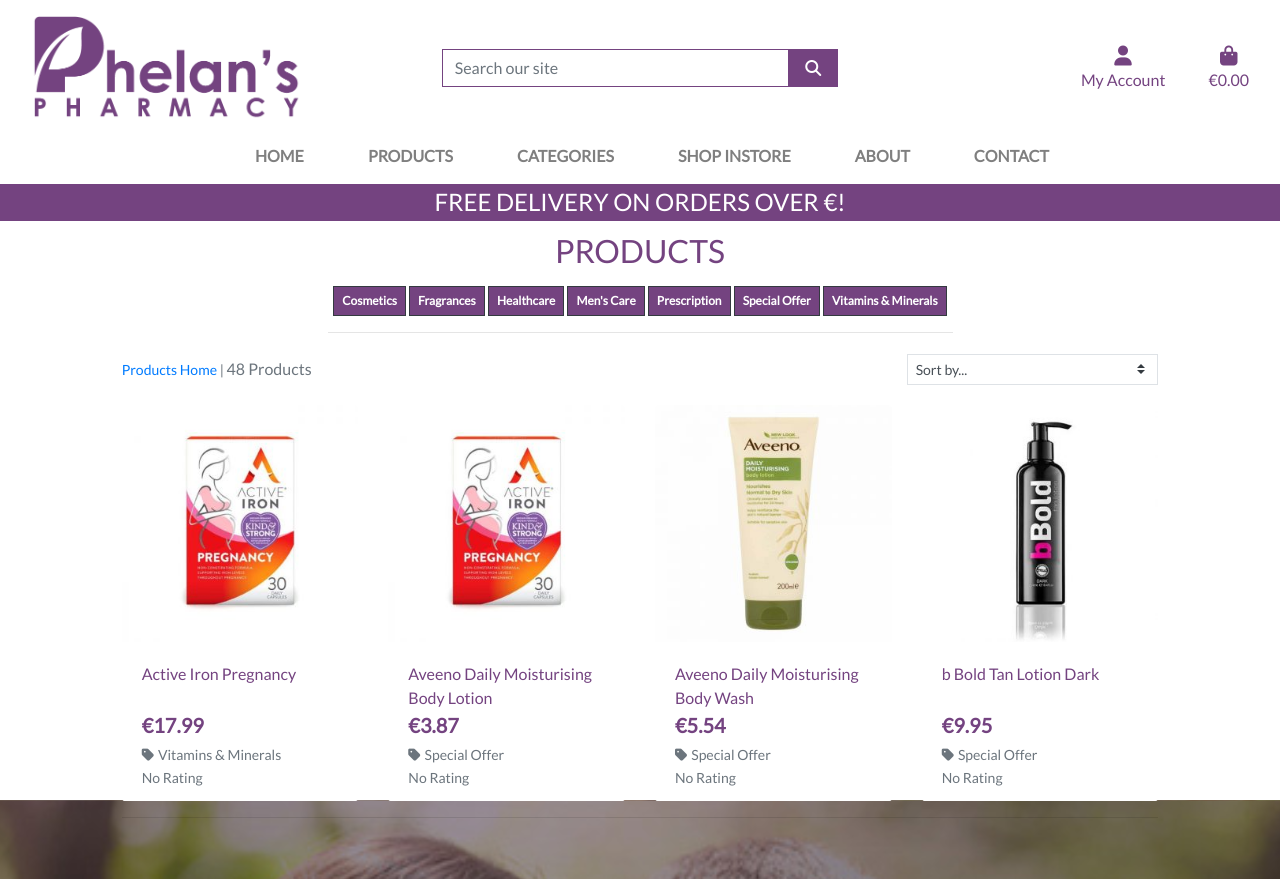
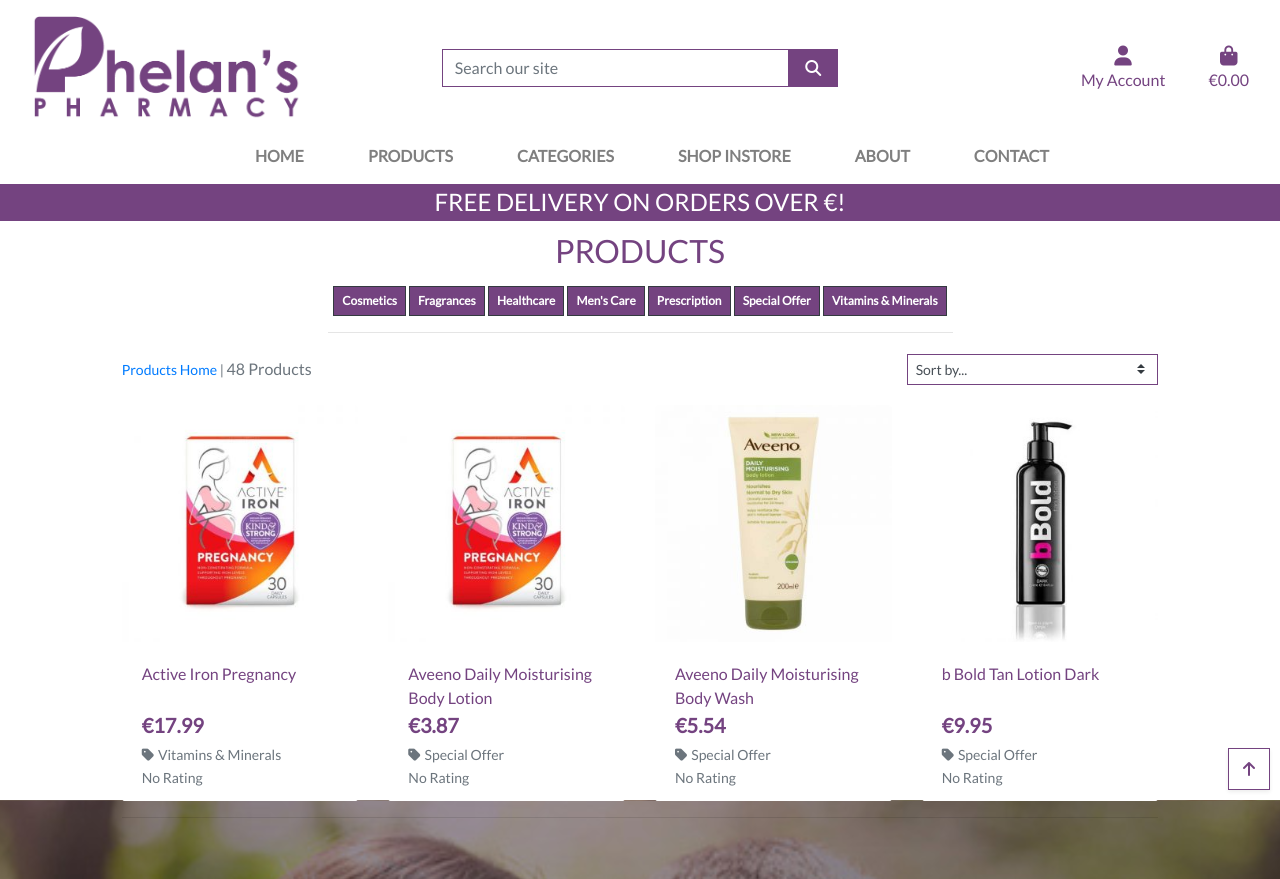
Before and after one commit to DMASCoreDeclan/PP5-Pharmacy, a Django app: page /products/ in a window 1280 px wide. Shown: the top 879 px of the page. Run offline with Django 3.2, Linux system fonts and the light colour scheme; data comes from the database, SQL or seed files in the repository; some libraries are stand-ins or nearby versions.

Commit message:
Added JS for sorting and BTT button

```diff
--- a/products/templates/products/products.html
+++ b/products/templates/products/products.html
@@ -114,9 +114,48 @@
             </div>
         </div>
     </div>
+    <div class="btt-button shadow-sm rounded-0 blorder border-black">
+        <a href="" class="btt-link d-flex h-100">
+            <i class="fas fa fa-arrow-up text-purple mx-auto my-auto"></i>
+        </a>
+    </div>
 
 {% endblock content %}
 
 {% block footer %}
     {% include 'includes/purple-footer.html' %}
 {% endblock footer %}
+
+{% block postloadjs %}
+    {{ block.super }}
+
+    <script type="text/javascript">
+        $('.btt-link').click(function(e) {
+            window.scrollto(0,0)
+        })
+    </script>
+
+    <script type="text/javascript">
+        $('#sort-selector').change(function() {
+            var selector = $(this);
+            var currentUrl = new URL(window.location)
+
+            var selectedVal = selector.val();
+            if(selectedVal != "reset"){
+                var sort = selectedVal.split("_")[0];
+                var direction = selectedVal.split("_")[1];
+
+                currentUrl.searchParams.set("sort", sort);
+                currentUrl.searchParams.set("direction", direction);
+
+                window.location.replace(currentUrl);
+            } else {
+                currentUrl.searchParams.delete("sort", sort);
+                currentUrl.searchParams.delete("direction", direction);
+
+                window.location.replace(currentUrl);
+            }
+        })
+
+    </script>
+{% endblock postloadjs %}
--- a/products/views.py
+++ b/products/views.py
@@ -2,6 +2,7 @@ from django.shortcuts import render, redirect, reverse, get_object_or_404
 from django.contrib import messages
 # searching the database functionality
 from django.db.models import Q
+from django.db.models.functions import Lower
 from .models import Product, Category
 
 
@@ -23,7 +24,7 @@ def all_products(request):
             sort = sortkey
             if sortkey == 'name':
                 sortkey ='lower_name'
-                products = products.annotate(lower_name=Loser('name'))
+                products = products.annotate(lower_name=Lower('name'))
             if sortkey == 'category':
                 sorkey = 'category__name'
 
--- a/static/css/base.css
+++ b/static/css/base.css
@@ -154,6 +154,24 @@ a.category-badge > span.badge:hover {
     color: #744380 !important;
 }
 
+/* BackToTop buttone/link */
+.btt-button {
+    height: 42px;
+    width: 42px;
+    position: fixed;
+    bottom: 10px;
+    right: 10px;
+}
+
+.btt-link {
+    cursor: pointer;
+}
+
+.border-black {
+    border: 1px solid #744380 !important;
+}
+
+
 /* -------------------------------- Media Queries */
 
 /* Slightly larger container on xl screens */
```
